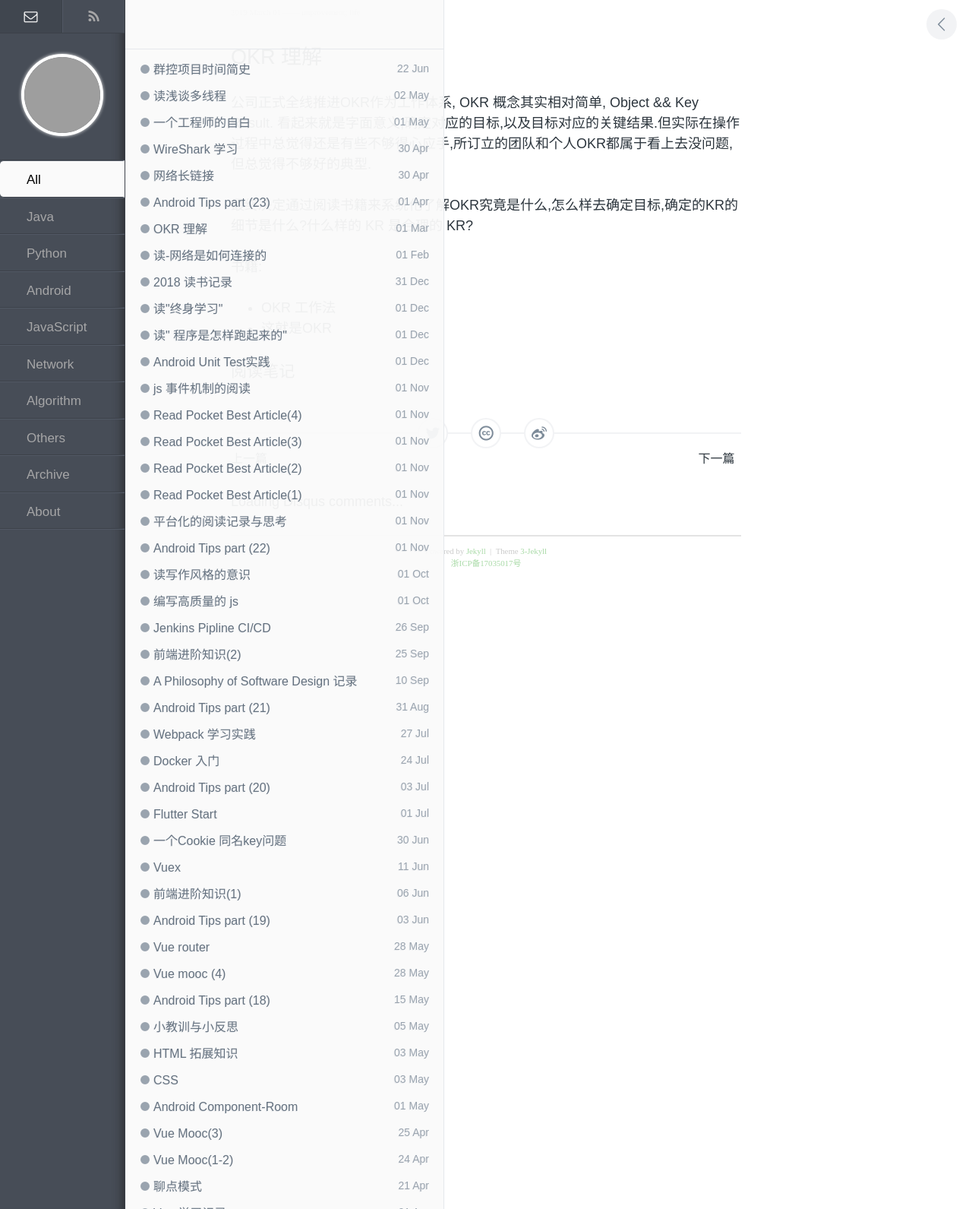
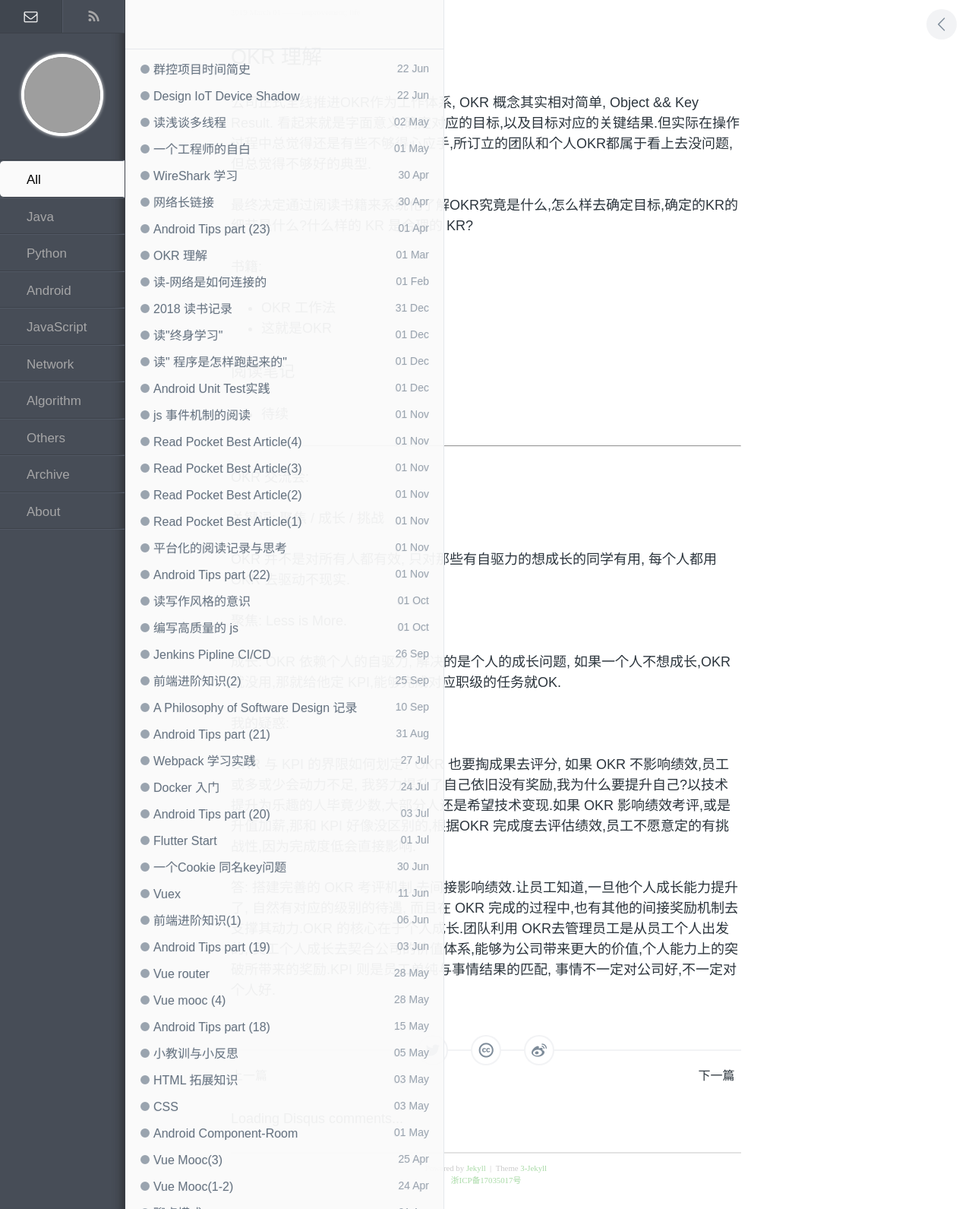
Before and after one commit to enlipan/enlipan.github.io, a Jekyll site: the page built from _posts/2019-03-01-okr-mean.md, in a window 1280 px wide. Shown: the whole page at 76% size. Built offline with Jekyll 4.4.1, drawn with Linux system fonts in a browser that asks for light colours; nearby versions of some CDN libraries; comment, search, counter and statistics services are not loaded; grey boxes are pictures that could not be loaded.

Commit message:
post: iot device shadow

```diff
--- a/_posts/2019-03-01-okr-mean.md
+++ b/_posts/2019-03-01-okr-mean.md
@@ -16,3 +16,25 @@
 * 这就是OKR
 
 ### 阅读笔记
+
+* 待续
+
+
+
+***
+
+OKR 交流会:
+
+关键词: 聚焦 / 成长  / 挑战
+
+OKR 并不是对所有人都有效, 只对那些有自驱力的想成长的同学有用, 每个人都用 OKR 去驱动不现实.
+
+聚焦: Less is More.
+
+成长: OKR 依赖个人的自驱力, 解决的是个人的成长问题, 如果一个人不想成长,OKR 就没用,那就给他定 KPI,能够完成对应职级的任务就OK.
+
+我的疑惑:
+
+OKR 与 KPI 的界限如何划定? OKR 也要掏成果去评分, 如果 OKR 不影响绩效,员工或多或少会动力不足, 我努力提升了自己依旧没有奖励,我为什么要提升自己?以技术提升为乐趣的人毕竟少数,大部分人还是希望技术变现.如果 OKR 影响绩效考评,或是升值加薪,那和 KPI 好像没区别的,根据OKR 完成度去评估绩效,员工不愿意定的有挑战性,因为完成度低会直接影响.
+
+答: 搭建完善的 OKR 考评机制,去间接影响绩效.让员工知道,一旦他个人成长能力提升了, 自然有对应的级别的待遇, 而且在 OKR 完成的过程中,也有其他的间接奖励机制去支撑其动力.OKR 的核心在于个人成长.团队利用 OKR去管理员工是从员工个人出发的, 员工个人成长去契合公司的价值体系,能够为公司带来更大的价值,个人能力上的突破所带来的奖励.KPI 则是员工单纯与事情结果的匹配, 事情不一定对公司好,不一定对个人好.
```
Also changed, not shown: _posts/2019-06-22-design-iot-device-shadow.md (added, +18 -0 lines).
